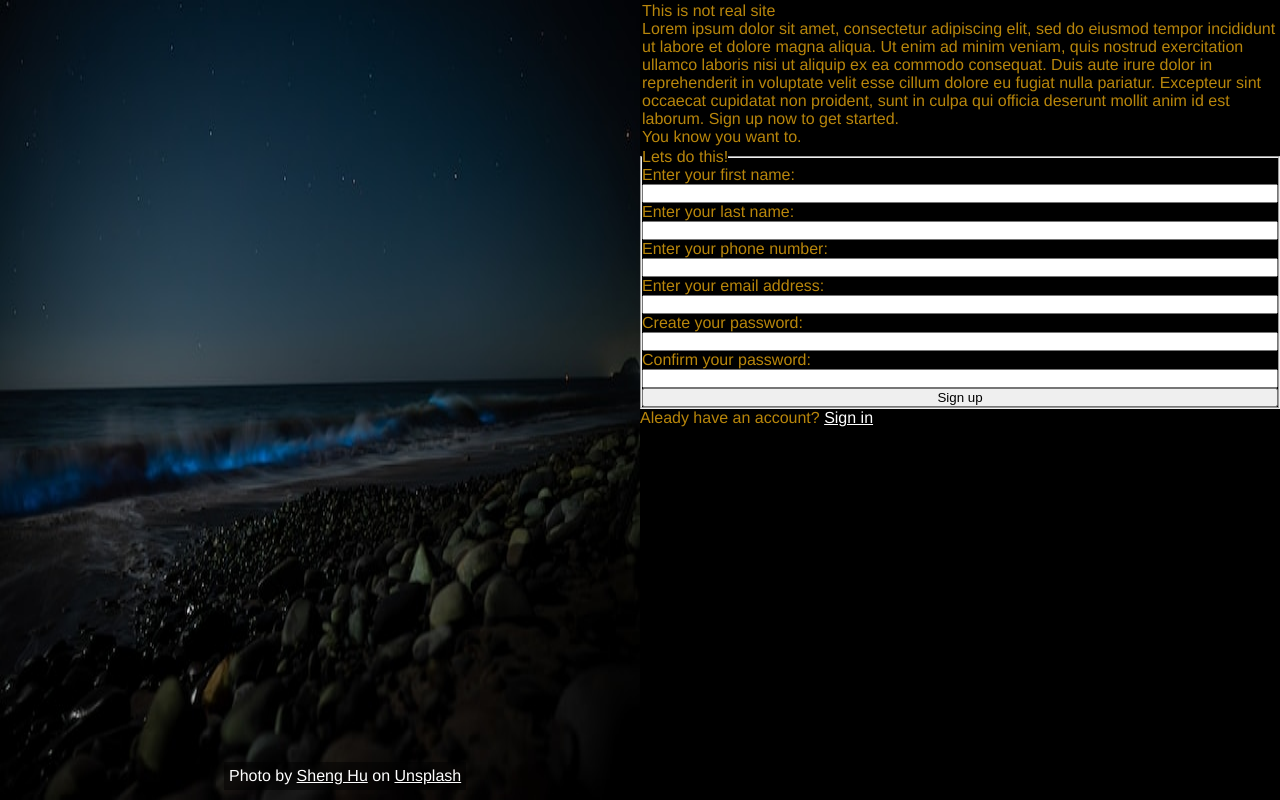
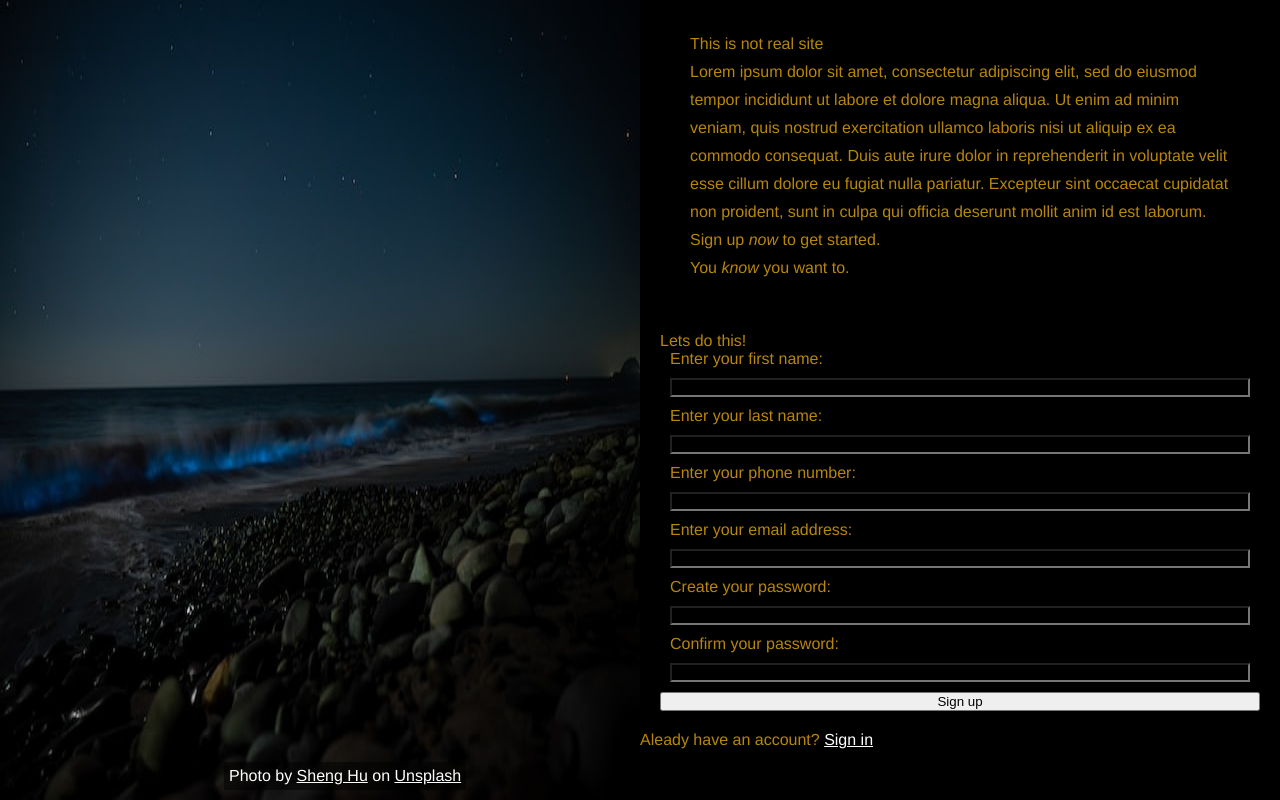
Before and after one commit to manny53365/odin-sign-up-form, a plain HTML site: page index.html in a window 1280 px wide. Drawn offline with Linux system fonts and the light colour scheme.

Commit message:
adjusted some styling for the right side

```diff
--- a/css/styles.css
+++ b/css/styles.css
@@ -13,6 +13,20 @@ body {
 
 a {
     color: white;
+}
+
+fieldset {
+    border: none;
+}
+
+input {
+    margin: 10px;
+    background-color: inherit;
+    color: white;
+}
+
+label {
+    margin-left: 10px;
 }
 
 .container {
@@ -55,10 +69,16 @@ a {
 .top-level-wording {
     display: flex;
     flex-direction: column;
-    margin: 2px;
+    margin: 30px 50px;
+    line-height: 1.75;
+}
+
+.italic-word {
+    font-style: italic;
 }
 
 .sign-up-form {
     display: flex;
     flex-direction: column;
+    margin: 20px;
 }
```
